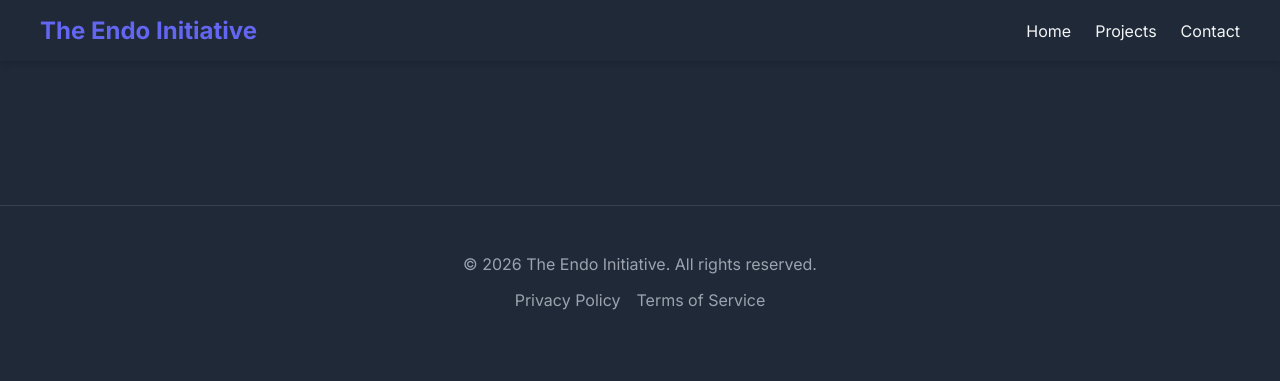
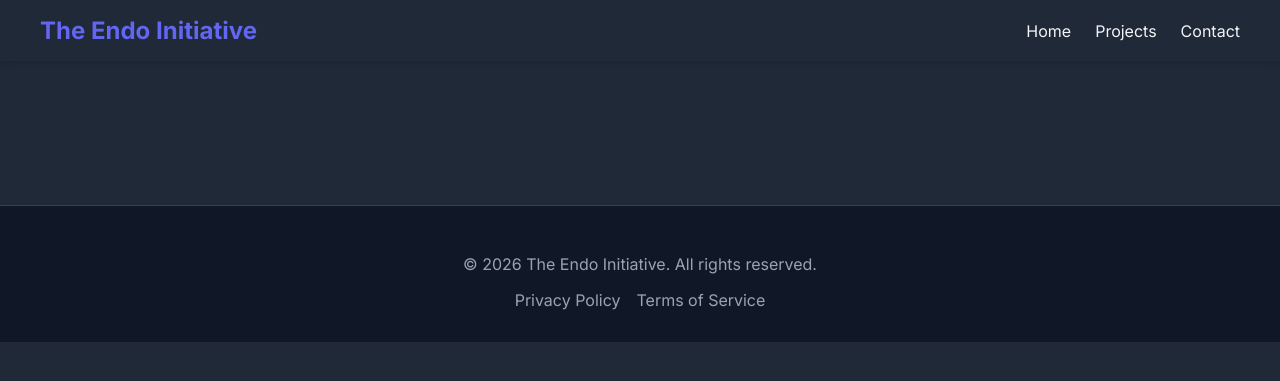
Before and after one commit to Endo-Kazuki/EndoInitiative, a Jekyll site: the page built from index.html, in a window 1280 px wide. Shown: the top 381 px of the page. Built offline with Jekyll 4.4.1, drawn with Linux system fonts in a browser that asks for light colours.

Commit message:
Update style.css

```diff
--- a/assets/css/style.css
+++ b/assets/css/style.css
@@ -32,7 +32,7 @@
 /* start of footer */
 /* Footer styles */
 .site-footer {
-    background-color: #1f2937; /* Tailwind bg-gray-800 */
+    background-color: #101828; /* Tailwind bg-gray-800 */
     color: #9ca3af; /* Tailwind text-gray-400 */
     margin-top: 3rem; /* Tailwind mt-12 */
     padding: 2rem 0; /* Tailwind py-8 */
```
